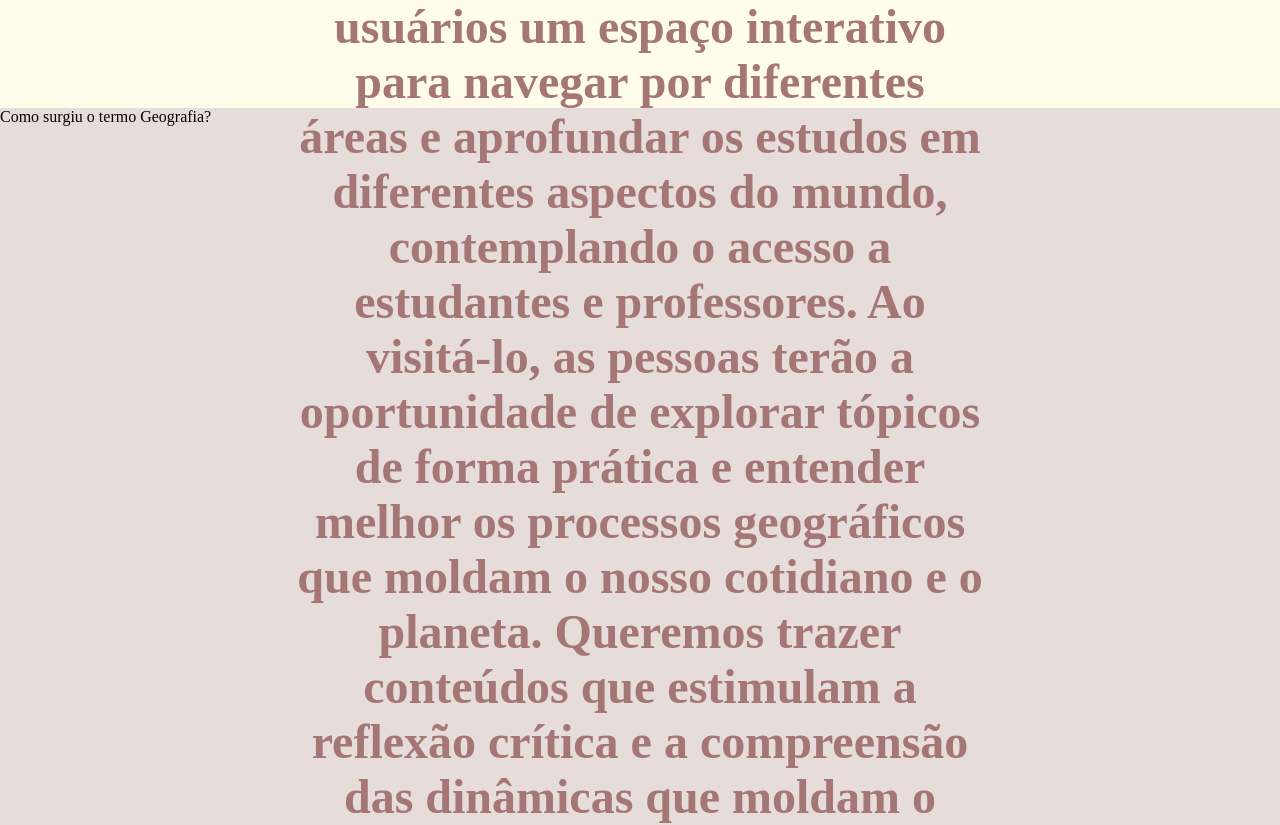
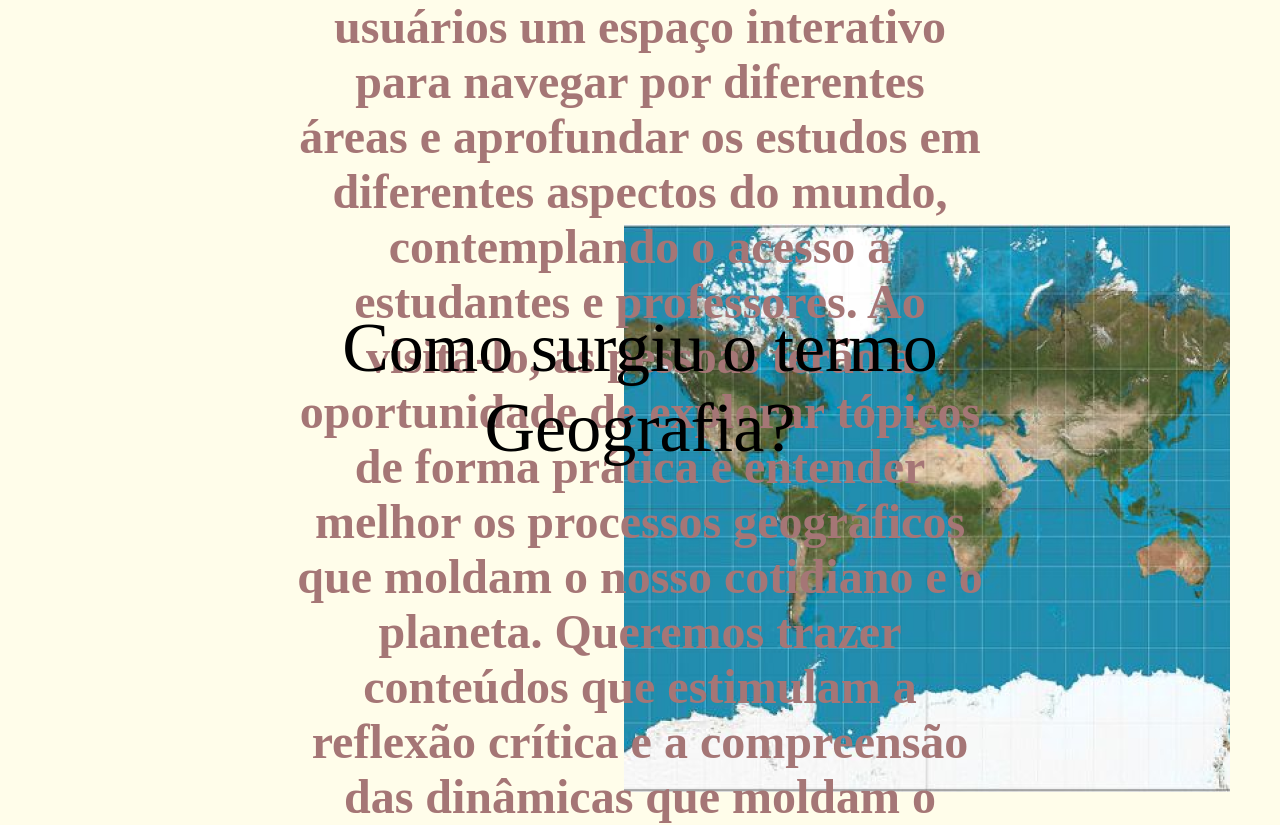
Before and after one commit to lehmartinss/geografia-2024-bb, a plain HTML site: page index.html in a window 1280 px wide. Shown: the part 1492-2317 px from the top of the page. Drawn offline with Linux system fonts and the light colour scheme.

Commit message:
finalizando a pagina 3

```diff
--- a/index.html
+++ b/index.html
@@ -42,9 +42,14 @@
         </section>
 
         <section id="INTRODUCAO"class="grupo">
-            <div class="titleINTRODUCAO">
+            <div class="titleINTRODUCAO"></div>
                 <span>Como surgiu o termo Geografia?</span>
             </div>
+
+            <div class="INTRODUCAOatlas">
+                <img src="./img/atlas.png" alt="">
+            </div>
+
         </section>
         <section id="SAIBAMAIS"class="grupo"></section>
 
--- a/style.css
+++ b/style.css
@@ -15,6 +15,7 @@ ul, ol, li{
 
 html, body{
     scroll-behavior: smooth;
+    transition: 1s;
 }
 
 header nav{
@@ -169,10 +170,34 @@ header nav a:hover{
     size: 1000px;
 }
 
-#titleINTRODUCAO span{
-    background-color:#FFFDEA;
+#INTRODUCAO {
+    font-family: "Instrument Sans", serif;
 }
 
+#INTRODUCAO span{
+    width: 100vw;
+    align-items: center;
+    justify-content: center;
+    position: absolute;
+    padding: 200px;
+    text-align: center;
+    font-family: "Jomhuria", serif;
+    font-size: 70px;
+
+}
+
+.INTRODUCAOatlas{
+    display: flex;
+    align-items:center;
+    height: 100vh;
+    width: 100%;
+    right: 60px;
+    padding: 50px;
+    justify-content: flex-end;
+    background-color:#FFFDEA;
+
+
+}
 #SAIBAMAIS{
     background-color: #FFFDEA;
 }
```
Also changed, not shown: img/atlas.png (added).
